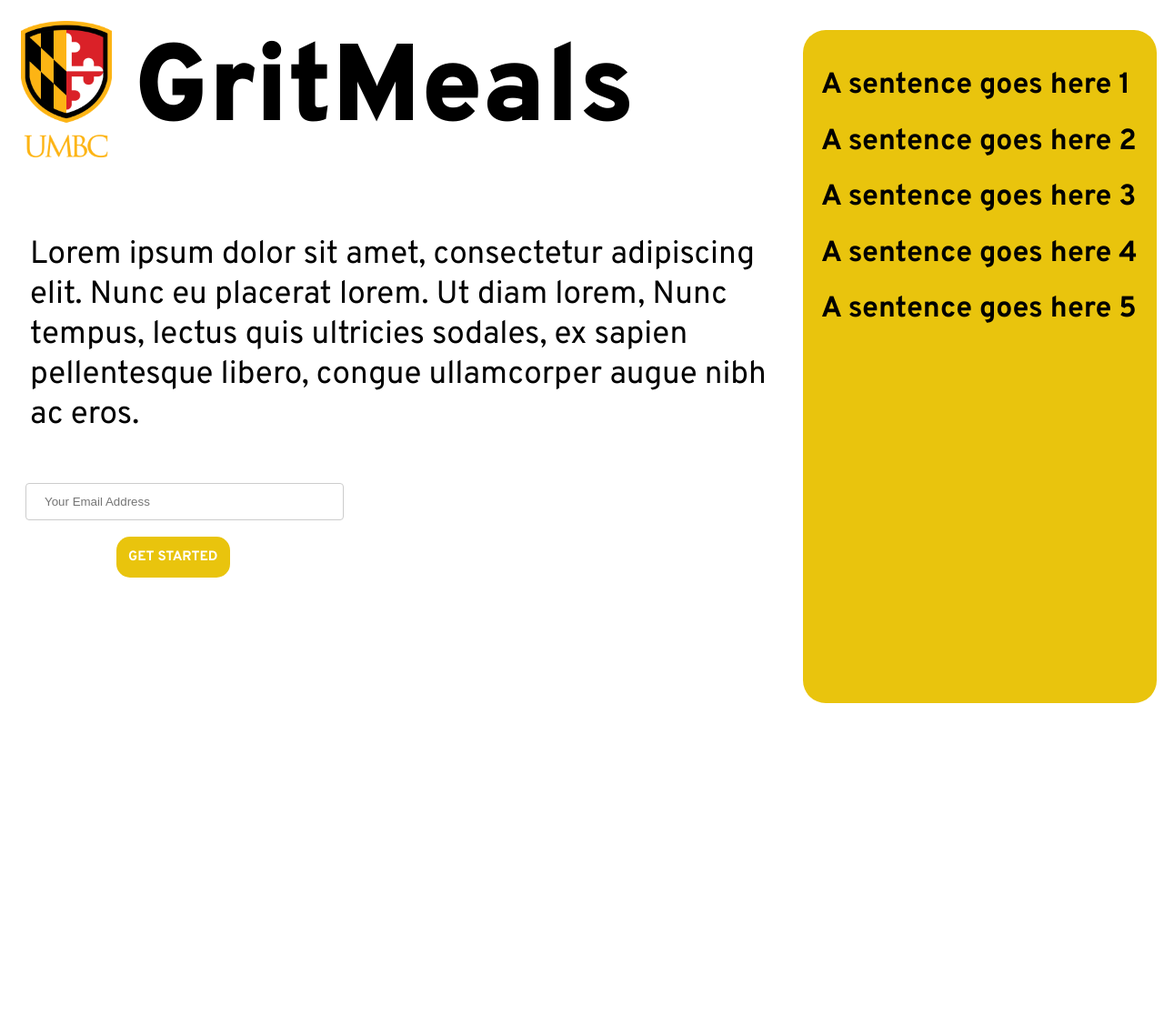
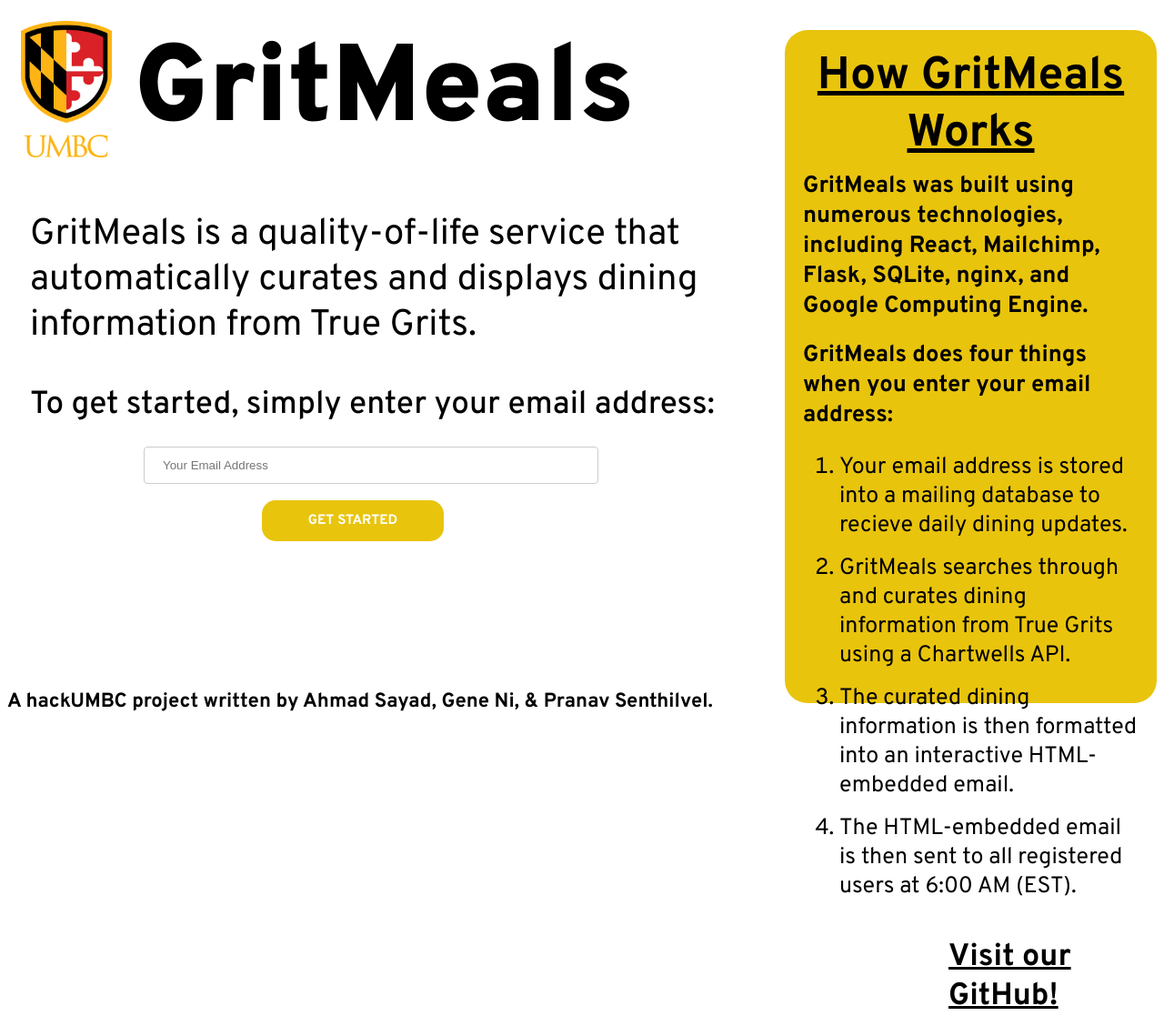
Before and after one commit to Lejio/gritmeals, a Flask app: page / in a window 1280 px wide. Shown: the whole page at 91% size. Before the commit the page ends 773 px from the top, so only its background shows below. Run offline with Flask 2, Linux system fonts and the light colour scheme; some libraries are stand-ins or nearby versions.

Commit message:
New js and css

```diff
--- a/Website/app.py
+++ b/Website/app.py
@@ -27,7 +27,7 @@
 
 @app.route("/")
 def hello_world():
-    return render_template("/index2.html")
+    return render_template("/index.html")
     # return "<h1>Hello World!</h1>"
 
 
--- a/Website/static/script.js
+++ b/Website/static/script.js
@@ -7,7 +7,17 @@
                 <h1 className="landingPageTitle">GritMeals</h1>
             </div>
 
-            <p className="landingPageDescription">Lorem ipsum dolor sit amet, consectetur adipiscing elit. Nunc eu placerat lorem. Ut diam lorem, Nunc tempus, lectus quis ultricies sodales, ex sapien pellentesque libero, congue ullamcorper augue nibh ac eros.</p>
+            <p className="landingPageDescription">GritMeals is a quality-of-life service that automatically curates and displays dining information from True Grits.</p>
+            <p className="getStartedText">To get started, simply enter your email address:</p>
+        </div>
+    )
+}
+
+function Footer()
+{
+    return (
+        <div className="footer">
+            <h1>A hackUMBC project written by Ahmad Sayad, Gene Ni, & Pranav Senthilvel.</h1>
         </div>
     )
 }
@@ -47,21 +57,42 @@
             <Header />
             <EmailBox />
             <Buttons />
+            <Footer />
         </div>
     )
 }
 
+function InfoContent()
+{
+    return(
+        <div>
+            <h1 className="infoContentTitle">How GritMeals Works</h1>
+
+            <div className="infoContent">
+                <h2>GritMeals was built using numerous technologies, including React, Mailchimp, Flask, SQLite, nginx, and Google Computing Engine.</h2>
+                <h2>GritMeals does four things when you enter your email address:</h2>
+
+                <ol className="infoList">
+                    <li className="infoListItem"> Your email address is stored into a mailing database to recieve daily dining updates. </li>
+                    <li className="infoListItem"> GritMeals searches through and curates dining information from True Grits using a Chartwells API.</li>
+                    <li className="infoListItem"> The curated dining information is then formatted into an interactive HTML-embedded email. </li>
+                    <li className="infoListItem"> The HTML-embedded email is then sent to all registered users at 6:00 AM (EST). </li>
+                </ol>
+
+                <a className="githubLink" href="https://github.com/Lejio/gritmeals">
+                    <h1 className="githubLinkText">Visit our GitHub!</h1>
+                </a>
+            </div>
+        </div>
+    )
+}
 
 
 function RightColumn()
 {
     return (
         <div className="landingPageInfoColumn">
-            <h1>A sentence goes here 1</h1>
-            <h1>A sentence goes here 2</h1>
-            <h1>A sentence goes here 3</h1>
-            <h1>A sentence goes here 4</h1>
-            <h1>A sentence goes here 5</h1>
+            <InfoContent />
         </div>
     )
 }
@@ -86,5 +117,9 @@
 function signIn()
 {
     var content = document.getElementById("emailInput").value
-    alert(content)
+
+    if (content != "")
+    {
+        alert(content)
+    }
 }
--- a/Website/static/style.css
+++ b/Website/static/style.css
@@ -16,10 +16,11 @@
 
 .landingPageEmailBox
 {
-    width: 350px;
+    width: 500px;
     padding: 12px 20px;
     margin: 18px 0;
-    margin-left: 20px;
+    margin-top: -50px;
+    margin-left: 150px;
     display: inline-block;
     border: 1px solid #ccc;
     border-radius: 4px;
@@ -45,11 +46,12 @@
 
 .landingPageDescription
 {
-    font-size: 35px;
+    font-size: 40px;
     inline-size: 850px;
+    width: 830px;
     overflow-wrap: break-word;
 
-    margin-top:0px;
+    margin-top:-25px;
     margin-left: 25px;
 
 }
@@ -63,9 +65,10 @@
     border: none;
     color: white;
     padding: 13px;
+    width: 200px;
     text-align: center;
     display: inline-block;
-    margin-left: 120px;
+    margin-left: 280px;
     border-radius: 15px;
 }
 
@@ -88,3 +91,52 @@
     width: 600px;
     height: 700px;
 }
+
+.infoContentTitle
+{
+    font-size: 50px;
+    text-align: center;
+    text-decoration: underline;
+    margin-top: 0px;
+}
+
+.getStartedText
+{
+    padding-left: 25px;
+    font-size: 35px;
+    font-weight: 500;
+}
+
+.footer
+{
+    font-weight: 100;
+    position: fixed;
+    bottom: 0;
+    font-size: 11px;
+}
+
+.infoContent
+{
+    font-size: 17px;
+    margin-top: -25px;
+}
+
+.infoList
+{
+    font-size: 25px;
+}
+
+.infoListItem
+{
+    padding-bottom: 15px;
+}
+
+.githubLink
+{
+    color: black;
+}
+
+.githubLinkText
+{
+    padding-left:160px;
+}
--- a/Website/templates/index.html
+++ b/Website/templates/index.html
@@ -1,15 +1,31 @@
 <!DOCTYPE html>
-<html>
+<html lang="en" class="entireSite">
+    <head>
+        <meta charset="UTF-8">
+        <meta http-equiv="X-UA-Compatible" content="IE=edge">
+        <meta name="viewport" content="width=device-width, initial-scale=1.0">
 
-<head>
-        <title>Page Title</title>
-</head>
+        <!-- React CDNs -->
+        <script crossorigin src="https://unpkg.com/react@18/umd/react.development.js"></script>
+        <script crossorigin src="https://unpkg.com/react-dom@18/umd/react-dom.development.js"></script>
+        <script src="https://unpkg.com/babel-standalone@6/babel.min.js"></script>
+        <!-- End React CDNs-->
 
-<body>
+        <!-- Stylesheets-->
+        <link rel="stylesheet" href="static/style.css">
+        <!-- End Stylesheets-->
 
-        <h1>This is a Heading</h1>
-        <p>This is a paragraph.</p>
+        <!-- Custom Fonts -->
+        <link rel="preconnect" href="https://fonts.googleapis.com">
+        <link rel="preconnect" href="https://fonts.gstatic.com" crossorigin>
+        <link href="https://fonts.googleapis.com/css2?family=Overpass:wght@200;300;400;500;600;700;800;900&display=swap" rel="stylesheet">
+        <!-- End Custom Fonts -->
 
-</body>
+        <title>GritMeals</title>
+    </head>
 
+    <body>
+        <div id="root"></div>
+        <script src="static/script.js" type="text/babel"></script>
+    </body>
 </html>
--- a/Website/templates/index2.html
+++ /dev/null
@@ -1,31 +0,0 @@
-<!DOCTYPE html>
-<html lang="en" class="entireSite">
-    <head>
-        <meta charset="UTF-8">
-        <meta http-equiv="X-UA-Compatible" content="IE=edge">
-        <meta name="viewport" content="width=device-width, initial-scale=1.0">
-
-        <!-- React CDNs -->
-        <script crossorigin src="https://unpkg.com/react@18/umd/react.development.js"></script>
-        <script crossorigin src="https://unpkg.com/react-dom@18/umd/react-dom.development.js"></script>
-        <script src="https://unpkg.com/babel-standalone@6/babel.min.js"></script>
-        <!-- End React CDNs-->
-
-        <!-- Stylesheets-->
-        <link rel="stylesheet" href="static/style.css">
-        <!-- End Stylesheets-->
-
-        <!-- Custom Fonts -->
-        <link rel="preconnect" href="https://fonts.googleapis.com">
-        <link rel="preconnect" href="https://fonts.gstatic.com" crossorigin>
-        <link href="https://fonts.googleapis.com/css2?family=Overpass:wght@200;300;400;500;600;700;800;900&display=swap" rel="stylesheet">
-        <!-- End Custom Fonts -->
-
-        <title>GritMeals</title>
-    </head>
-
-    <body>
-        <div id="root"></div>
-        <script src="static/script.js" type="text/babel"></script>
-    </body>
-</html>
--- a/Website/templates/test.html
+++ /dev/null
@@ -1 +0,0 @@
-<h1>Hello</h1>
```
Also changed, not shown: Website/index.js (deleted, +0 -88 lines).
